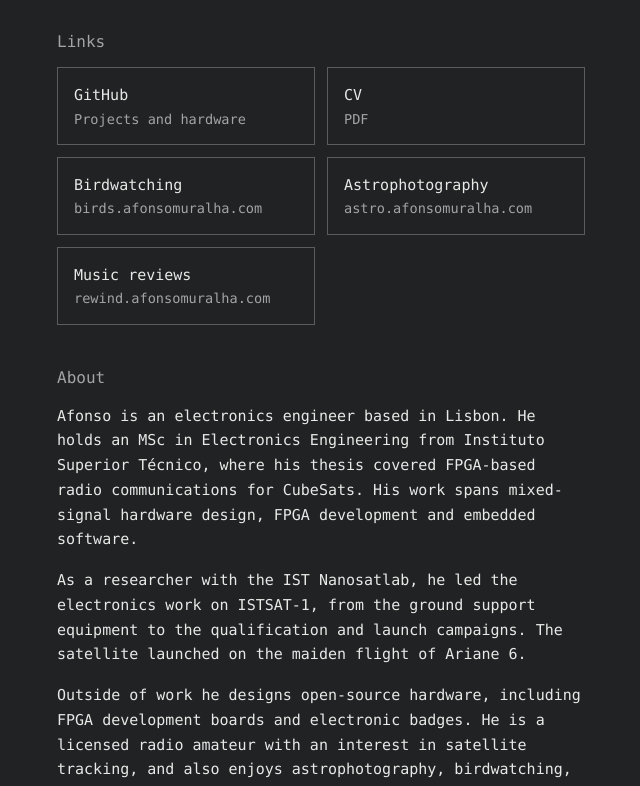
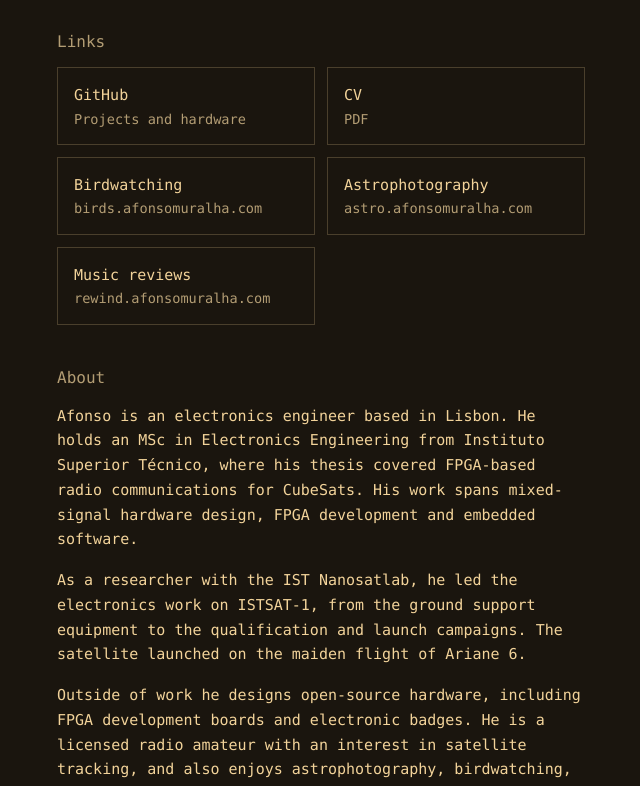
Before and after one commit to afonsus1997/landing, a plain HTML site: page index.html in a window 1280 px wide. Shown: the part 268-1054 px from the top of the page, without its empty margins (319-959 px from the left). Drawn offline with Linux system fonts and the light colour scheme.

Commit message:
Return to brown theme
Co-Authored-By: Claude Opus 5.5 <noreply@anthropic.com>
Claude-Session: https://claude.ai/code/session_01NDe8smC1zh5W7cibjahiUr

```diff
--- a/index.html
+++ b/index.html
@@ -8,10 +8,10 @@
   <link rel="icon" type="image/png" href="logo.png">
   <style>
     :root {
-      --bg: #212224;
-      --fg: #e8e8e6;
-      --muted: #a3a4a6;
-      --line: #5a5c5f;
+      --bg: #1a150e;
+      --fg: #f2d39a;
+      --muted: #b39d74;
+      --line: #4a3f2c;
     }
 
     * { box-sizing: border-box; }
```
Also changed, not shown: logo.png.
